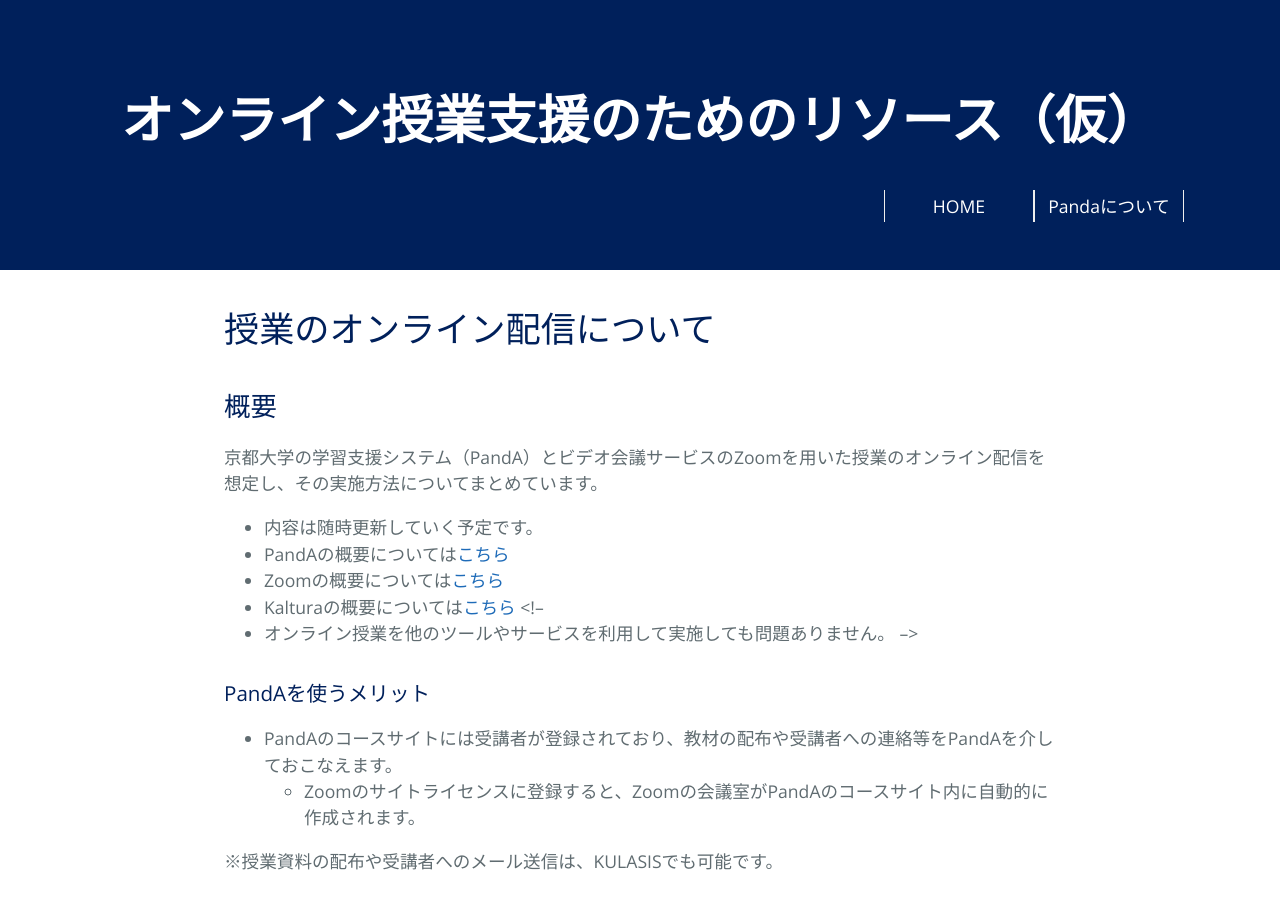
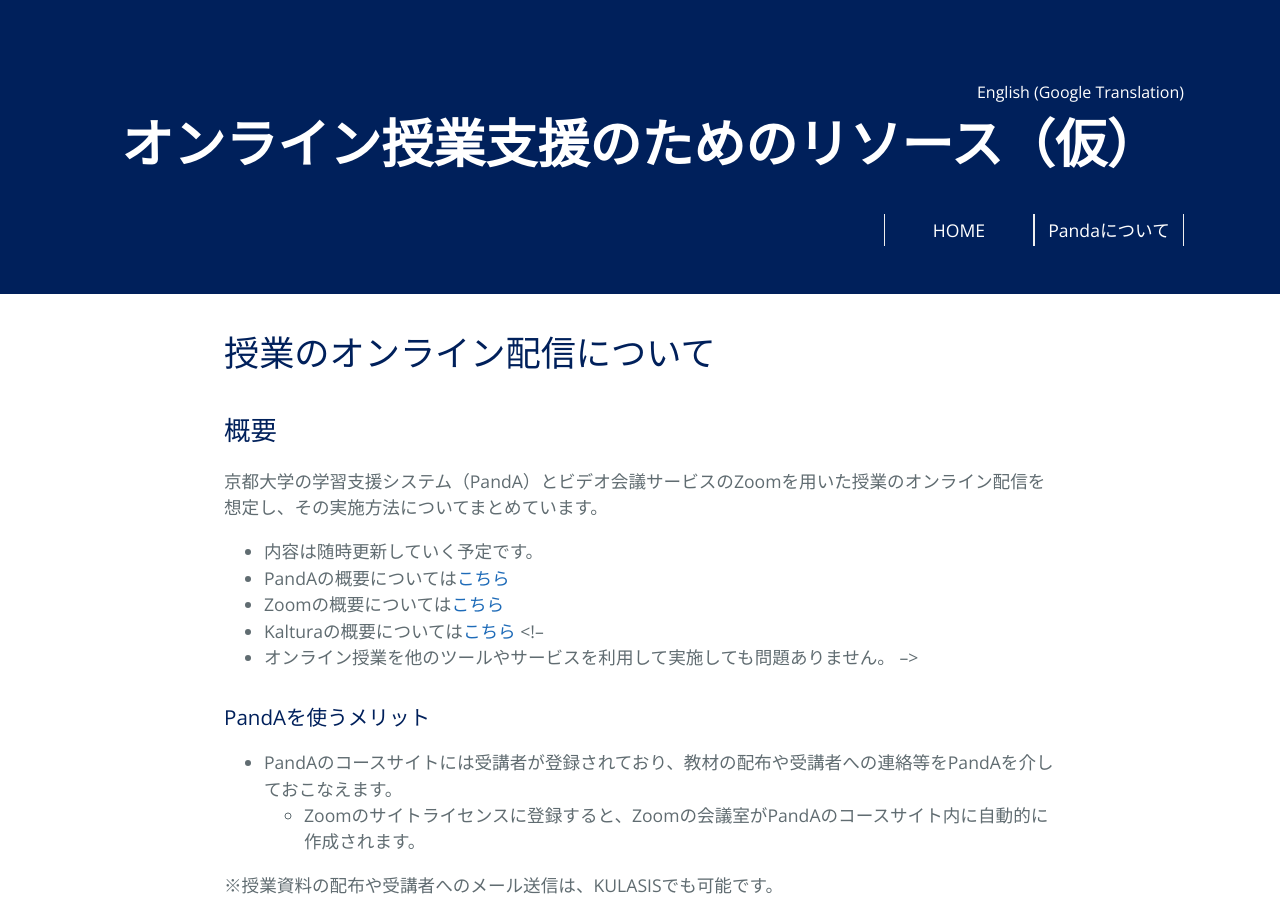
Before and after one commit to isankadn/oe, a Jekyll site: the page built from index.md, in a window 1280 px wide and 900 px high. Built offline with Jekyll 4.4.1, drawn with Linux system fonts in a browser that asks for light colours.

Commit message:
Update page-header.html

```diff
--- a/_includes/page-header.html
+++ b/_includes/page-header.html
@@ -1,4 +1,5 @@
 <section class="page-header">
+	<div align="right"><a href="http://translate.google.com/translate?langpair=ja%7Cen&hl=en&u={{site.url}}{{page.url}}" style="color:white;">English (Google Translation)</a></div>
   <h1 class="project-name">{{ site.title }}</h1>
   <h2 class="project-tagline">{{ site.tagline }}</h2>
 <!--   <a href="/oe" class="btn">Home</a>
```
